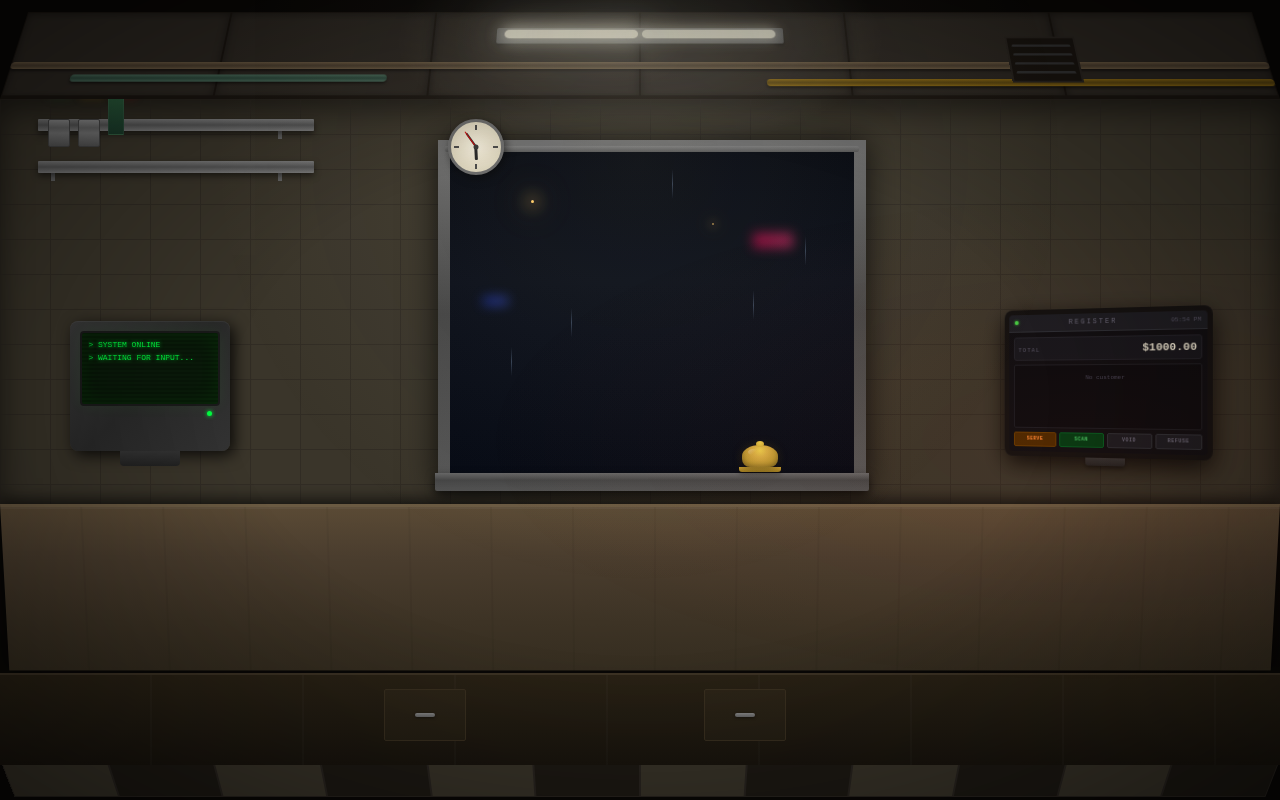
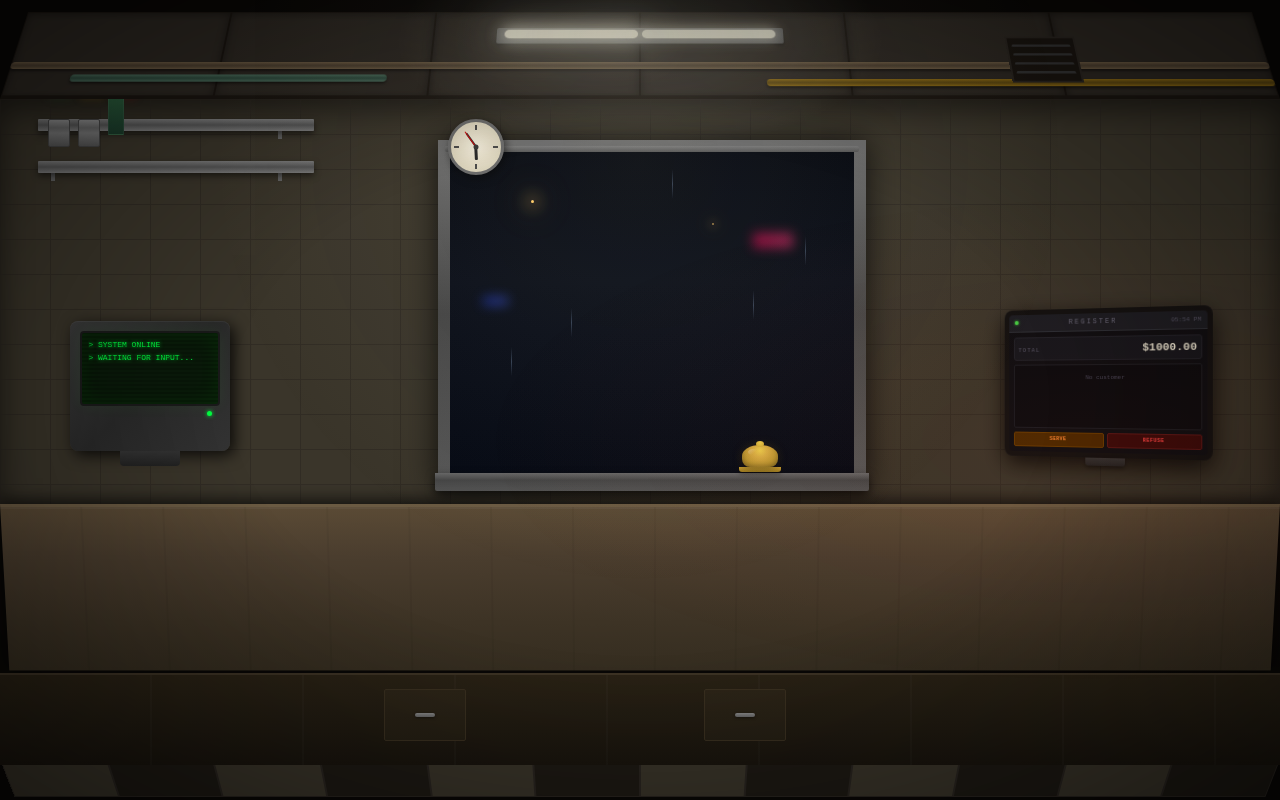
Before and after one commit to zeyadhost/atelier, a React (Vite) app: page / in a window 1280 px wide. Built offline with nearby package versions, Linux system fonts and the light colour scheme; a web font is replaced by a local one.

Commit message:
added another register window for serving

```diff
--- a/src/components/CockpitScene.jsx
+++ b/src/components/CockpitScene.jsx
@@ -117,6 +117,7 @@ export default function CockpitScene() {
   const [currentCustomer, setCurrentCustomer] = useState(null)
   const [inputLocked, setInputLocked] = useState(false)
   const [serveResult, setServeResult] = useState(null)
+  const [registerScreen, setRegisterScreen] = useState('main')
   const bellTimeoutRef = useRef(null)
   const bellAudioRef = useRef(null)
   const pcAmbientRef = useRef(null)
@@ -645,6 +646,7 @@ export default function CockpitScene() {
       earnings
     })
     setCurrentCustomer(null)
+    setRegisterScreen('main')
     if (serveTimerRef.current) clearTimeout(serveTimerRef.current)
     serveTimerRef.current = setTimeout(() => setServeResult(null), 5000)
   }, [genSlots, currentCustomer, ringBell])
@@ -658,6 +660,7 @@ export default function CockpitScene() {
       earnings: 0
     })
     setCurrentCustomer(null)
+    setRegisterScreen('main')
     if (serveTimerRef.current) clearTimeout(serveTimerRef.current)
     serveTimerRef.current = setTimeout(() => setServeResult(null), 4000)
   }, [currentCustomer])
@@ -856,9 +859,7 @@ export default function CockpitScene() {
                 </div>
                 <div className="pos-buttons">
                   <div className="pos-btn pos-btn-orange">SERVE</div>
-                  <div className="pos-btn pos-btn-green">SCAN</div>
-                  <div className="pos-btn pos-btn-gray">VOID</div>
-                  <div className="pos-btn pos-btn-gray">REFUSE</div>
+                  <div className="pos-btn pos-btn-red">REFUSE</div>
                 </div>
               </div>
             </div>
@@ -996,11 +997,13 @@ export default function CockpitScene() {
                   </div>
                   <div className="zoomed-pos-body">
                     <div className="zoomed-pos-total">
-                      <span className="zoomed-pos-total-label">BALANCE</span>
+                      <span className="zoomed-pos-total-label">TOTAL</span>
                       <span className="zoomed-pos-total-amount">${money.toFixed(2)}</span>
                     </div>
 
-                    <div className="register-customer-section">
+                    {registerScreen === 'main' && (
+                      <>
+                        <div className="zoomed-pos-items">
                           {currentCustomer ? (
                             <div className="register-customer-card">
                               <img
@@ -1045,9 +1048,19 @@ export default function CockpitScene() {
                           )}
                         </div>
 
-                    {currentCustomer && readySlots.length > 0 && (
-                      <div className="register-serve-section">
-                        <div className="register-section-label">SERVE READY ITEM:</div>
+                        {currentCustomer && (
+                          <div className="zoomed-pos-buttons">
+                            <div className="zoomed-pos-btn zp-orange" onClick={() => setRegisterScreen('serve')}>SERVE</div>
+                            <div className="zoomed-pos-btn zp-red" onClick={handleRefuse}>REFUSE</div>
+                          </div>
+                        )}
+                      </>
+                    )}
+
+                    {registerScreen === 'serve' && (
+                      <>
+                        <div className="zoomed-pos-items">
+                          {readySlots.length > 0 ? (
                             <div className="register-serve-slots">
                               {readySlots.map(slot => (
                                 <div
@@ -1060,18 +1073,14 @@ export default function CockpitScene() {
                                 </div>
                               ))}
                             </div>
+                          ) : (
+                            <div className="register-no-customer">
+                              <div className="register-empty-msg">No pastries available.</div>
                             </div>
                           )}
-
-                    {currentCustomer && (
-                      <div className="register-actions">
-                        <div
-                          className="register-action-btn refuse-btn"
-                          onClick={handleRefuse}
-                        >
-                          REFUSE
                         </div>
-                      </div>
+                        <div className="zoomed-pos-btn zp-gray" onClick={() => setRegisterScreen('main')}>BACK</div>
+                      </>
                     )}
                   </div>
                 </div>
--- a/src/index.css
+++ b/src/index.css
@@ -1087,7 +1087,7 @@ body {
 
 .pos-buttons {
     display: grid;
-    grid-template-columns: 1fr 1fr 1fr 1fr;
+    grid-template-columns: 1fr 1fr;
     gap: 3px;
 }
 
@@ -1117,6 +1117,12 @@ body {
     background: #1a1c22;
     color: #667;
     border: 1px solid #2a2e35;
+}
+
+.pos-btn-red {
+    background: #3a0a0a;
+    color: #ff4444;
+    border: 1px solid #5a1515;
 }
 
 .pos-stand {
@@ -1842,12 +1848,14 @@ body {
 
 .zoomed-pos-screen {
     width: 100%;
-    max-width: 500px;
+    max-width: 800px;
     background: #0d0e12;
     border-radius: 12px;
     border: 2px solid #1a1c22;
     overflow: hidden;
     box-shadow: 0 0 40px rgba(68, 204, 68, 0.04), 8px 8px 30px rgba(0,0,0,0.8);
+    display: flex;
+    flex-direction: column;
 }
 
 .zoomed-pos-header {
@@ -1903,10 +1911,12 @@ body {
 }
 
 .zoomed-pos-body {
+    flex: 1;
     padding: 16px;
     display: flex;
     flex-direction: column;
     gap: 12px;
+    overflow: hidden;
 }
 
 .zoomed-pos-total {
@@ -1934,11 +1944,19 @@ body {
 }
 
 .zoomed-pos-items {
+    flex: 1;
     background: #0a0b0f;
     border-radius: 4px;
     border: 1px solid #1a1c22;
     padding: 16px;
     min-height: 80px;
+    overflow-y: auto;
+}
+
+.zoomed-pos-buttons {
+    display: grid;
+    grid-template-columns: 1fr 1fr;
+    gap: 8px;
 }
 
 .zoomed-pos-item-empty {
```
Lines whose indentation alone changed are shown as unchanged.
